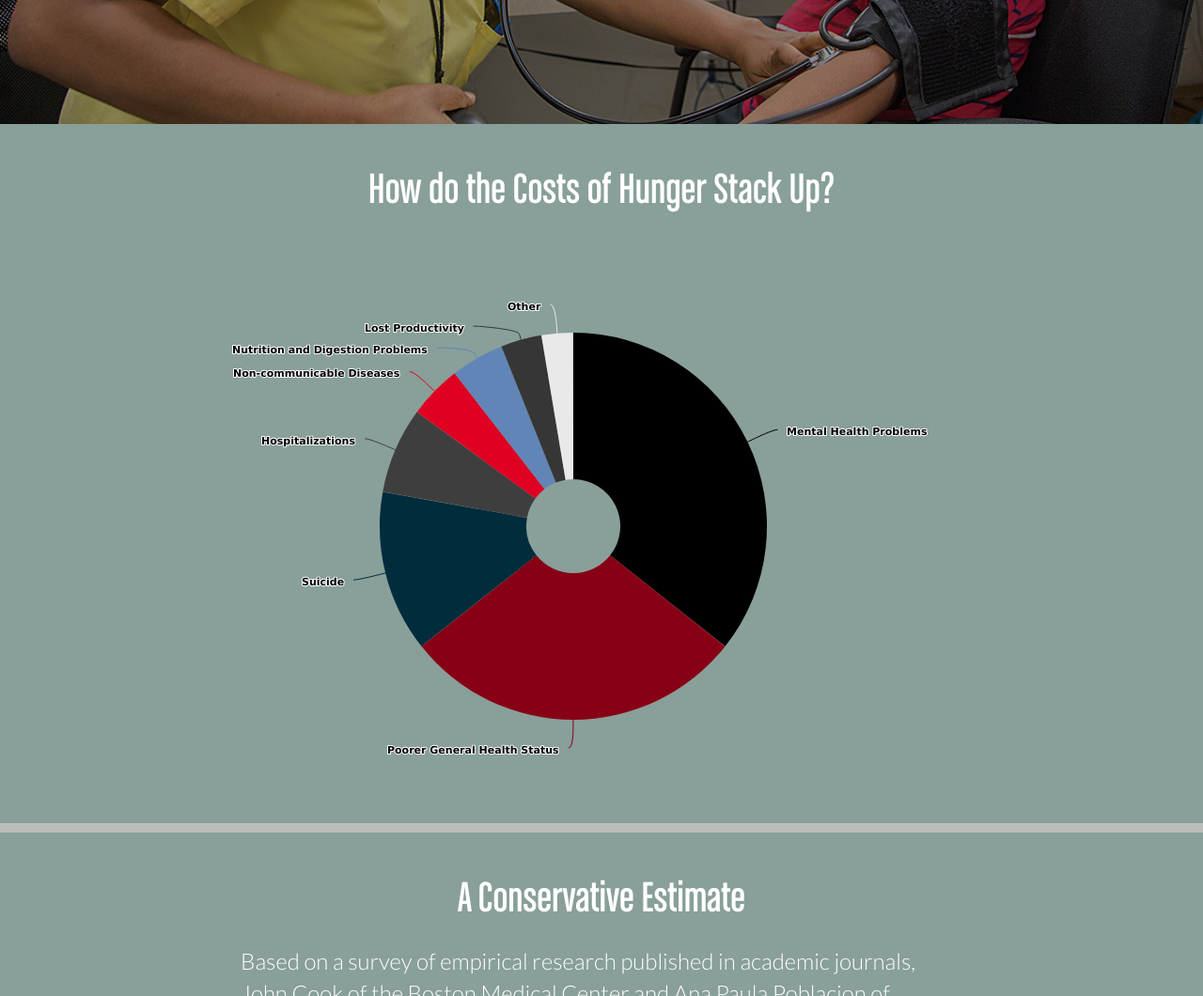
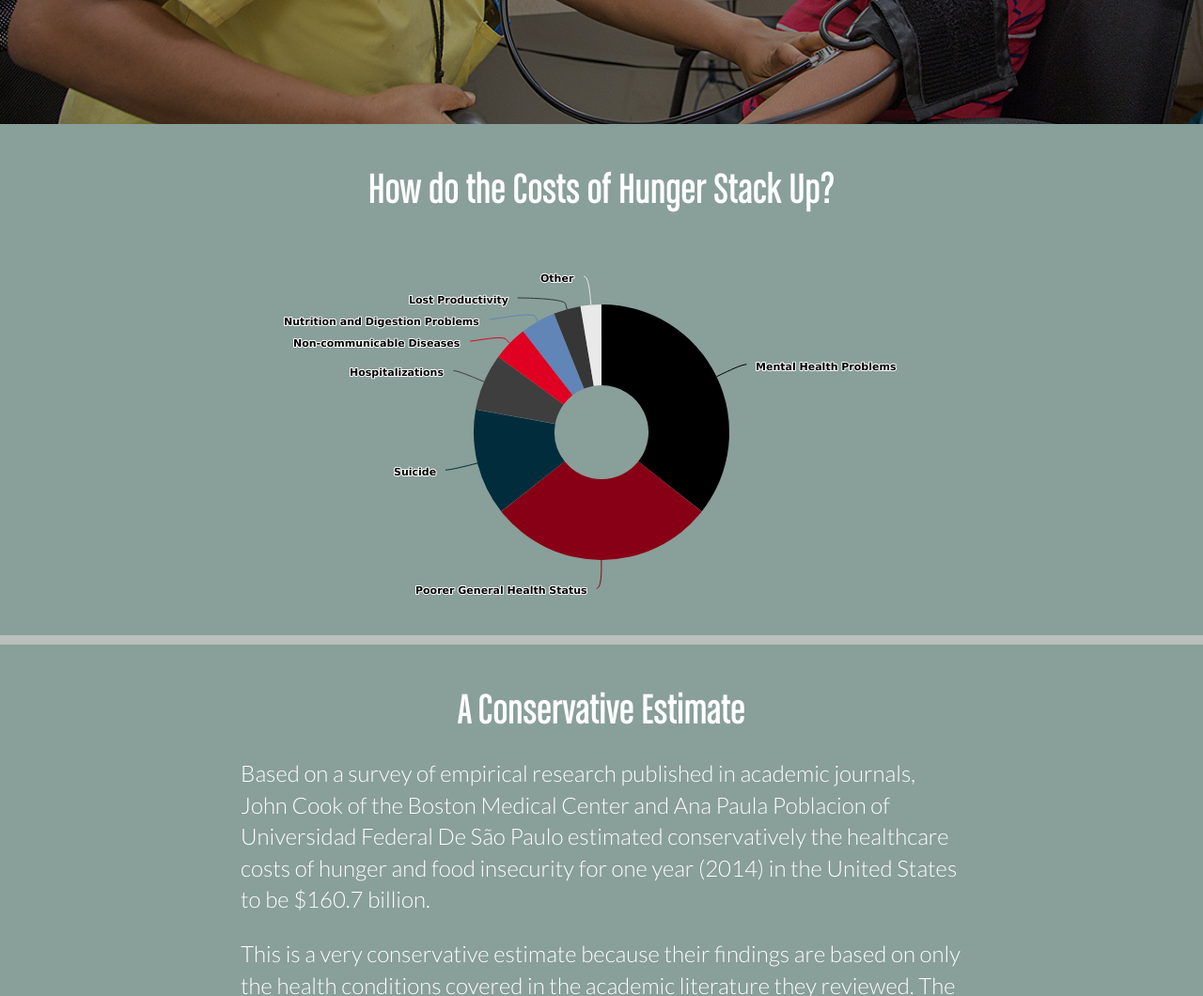
Before and after one commit to derekschwabe/costofhunger-project, a plain HTML site: page article1.html in a window 1280 px wide. Shown: the part 2500-3560 px from the top of the page at 94% size. Drawn offline with nearby package versions, Linux system fonts and the light colour scheme.

Commit message:
fixed highcharts problem

```diff
--- a/article1.html
+++ b/article1.html
@@ -50,9 +50,9 @@
 			</section>
 			<div class="graphic-container">
 				<div id="graphic-container">
-				<div id="line-container">
+					<div id="line-container">
+					</div>
 				</div>
-			</div>
 			</div>
 			<section class="story" id="quote">
 			<div class="featured-stat">
@@ -64,10 +64,10 @@
 					<h3>How do the Costs of Hunger Stack Up?</h3>
 			</div>
 			<div class="graphic-container">
-				<div id="graphic-container">
-				<div id="donut-container">
-				</div>
-			</div>
+				<!-- <div id="graphic-container"> -->
+					<div id="donut-container">
+					</div>
+				<!-- </div> -->
 			</div>
 		</section>
 		<div class="divider"></div>
--- a/js/index.js
+++ b/js/index.js
@@ -70,8 +70,8 @@ H.wrap(H.Series.prototype, 'render', deferRender);
             type: 'pie',
             backgroundColor: '#899F99',
             renderTo: 'donut-container',
-            width: 900,
-            height: 600,
+            // width: 900,
+            // height: 600,
             align: "center",
             exporting: { enabled: true },
             spacingBottom: 0,
```
